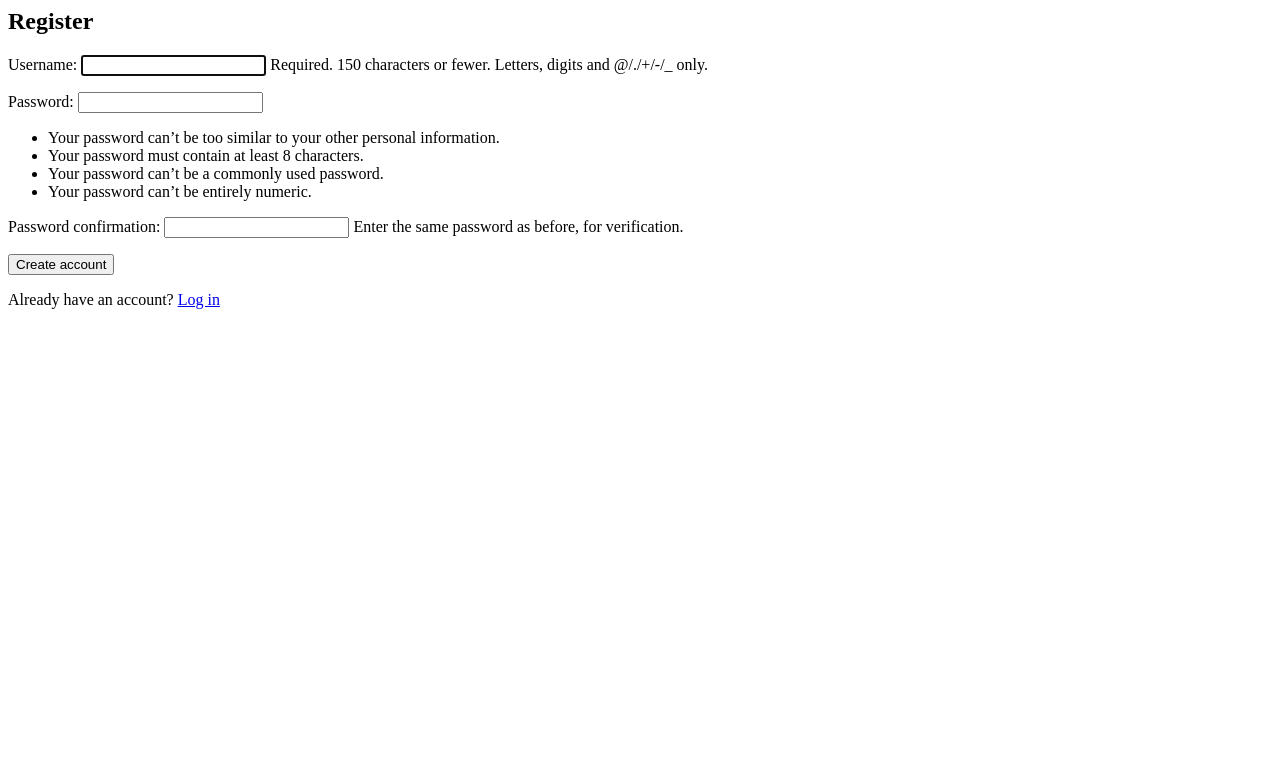
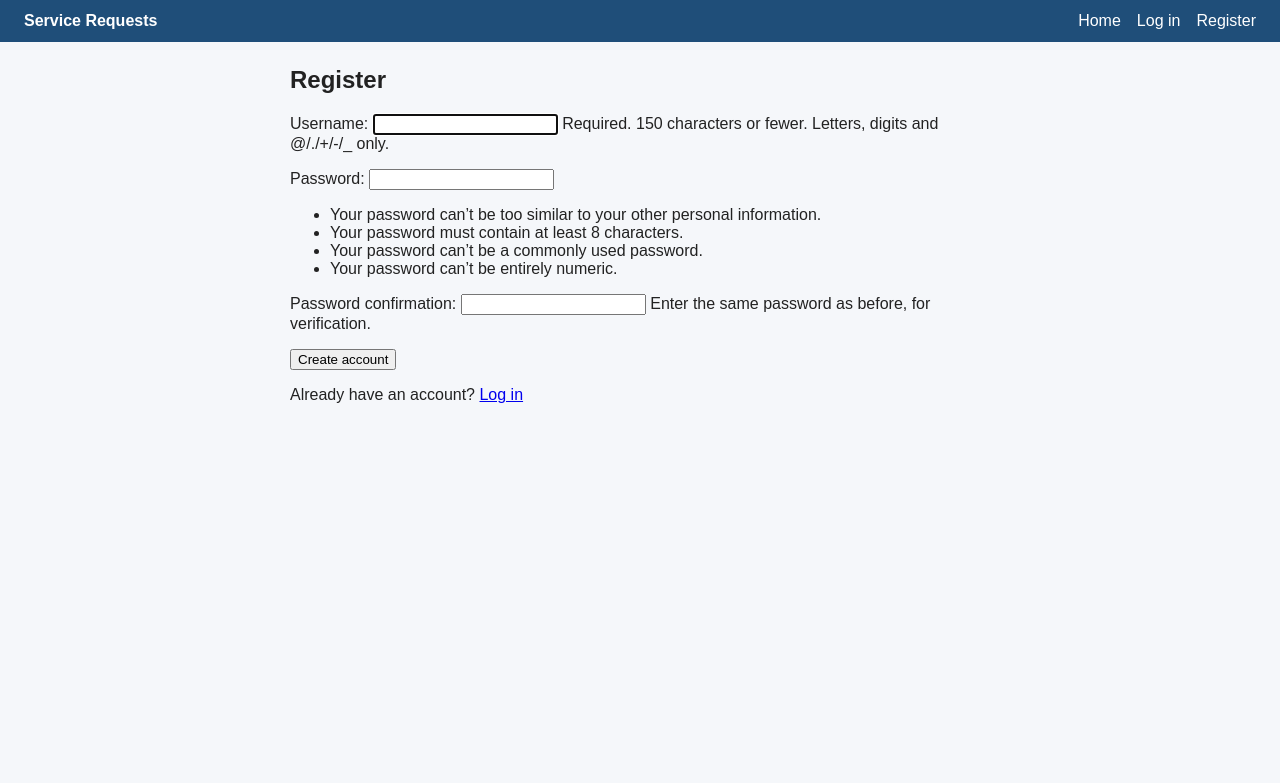
Before and after one commit to Elysium227/public-service-request-system, a Django app: page /register/ in a window 1280 px wide. Shown: the top 783 px of the page. Run offline with Django 5.2, Linux system fonts and the light colour scheme.

Commit message:
Add base layout and navigation bar

```diff
--- /dev/null
+++ b/requests_app/templates/base.html
@@ -0,0 +1,35 @@
+<!DOCTYPE html>
+<html lang="en">
+<head>
+  <meta charset="UTF-8">
+  <meta name="viewport" content="width=device-width, initial-scale=1.0">
+  <title>{% block title %}Public Service Requests{% endblock %}</title>
+  <style>
+    body { font-family: Arial, sans-serif; margin: 0; background: #f5f7fa; color: #222; }
+    nav { background: #1f4e79; padding: 12px 24px; display: flex; gap: 16px; align-items: center; }
+    nav a, nav button { color: #fff; text-decoration: none; background: none; border: none; font-size: 16px; cursor: pointer; }
+    nav .brand { font-weight: bold; margin-right: auto; }
+    nav form { margin: 0; }
+    main { max-width: 700px; margin: 24px auto; padding: 0 16px; }
+  </style>
+</head>
+<body>
+  <nav>
+    <a class="brand" href="{% url 'home' %}">Service Requests</a>
+    <a href="{% url 'home' %}">Home</a>
+    {% if user.is_authenticated %}
+      <span style="color:#fff;">{{ user.username }}</span>
+      <form method="post" action="{% url 'logout' %}">
+        {% csrf_token %}
+        <button type="submit">Log out</button>
+      </form>
+    {% else %}
+      <a href="{% url 'login' %}">Log in</a>
+      <a href="{% url 'register' %}">Register</a>
+    {% endif %}
+  </nav>
+  <main>
+    {% block content %}{% endblock %}
+  </main>
+</body>
+</html>
--- a/requests_app/templates/register.html
+++ b/requests_app/templates/register.html
@@ -1,3 +1,5 @@
+{% extends "base.html" %}
+{% block content %}
 <h2>Register</h2>
 <form method="post">
   {% csrf_token %}
@@ -5,3 +7,4 @@
   <button type="submit">Create account</button>
 </form>
 <p>Already have an account? <a href="{% url 'login' %}">Log in</a></p>
+{% endblock %}
--- a/requests_app/templates/registration/login.html
+++ b/requests_app/templates/registration/login.html
@@ -1,3 +1,5 @@
+{% extends "base.html" %}
+{% block content %}
 <h2>Log in</h2>
 <form method="post">
   {% csrf_token %}
@@ -5,3 +7,4 @@
   <button type="submit">Log in</button>
 </form>
 <p>No account? <a href="{% url 'register' %}">Register</a></p>
+{% endblock %}
```
Also changed, not shown: requests_app/templates/home.html (+5 -6 lines).
